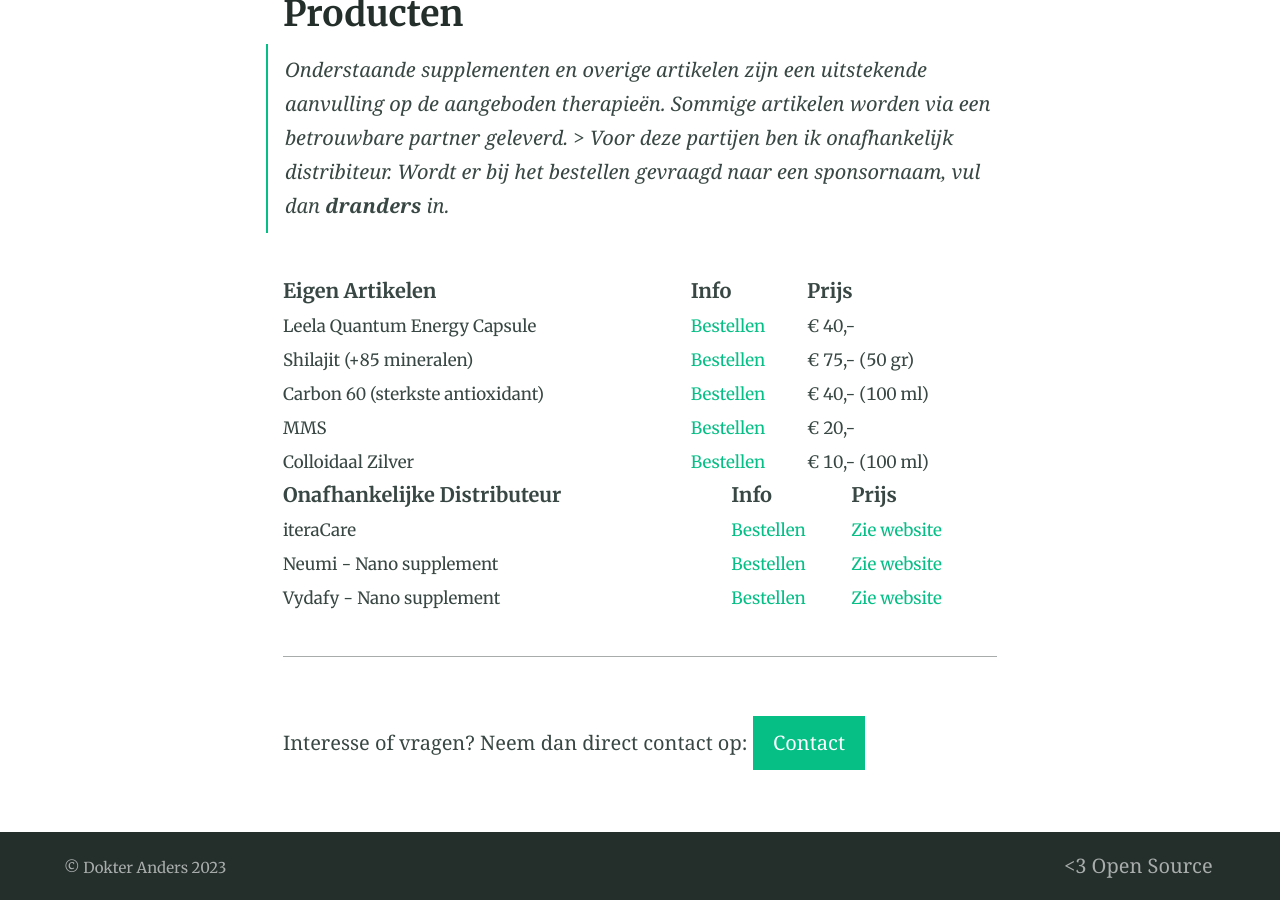
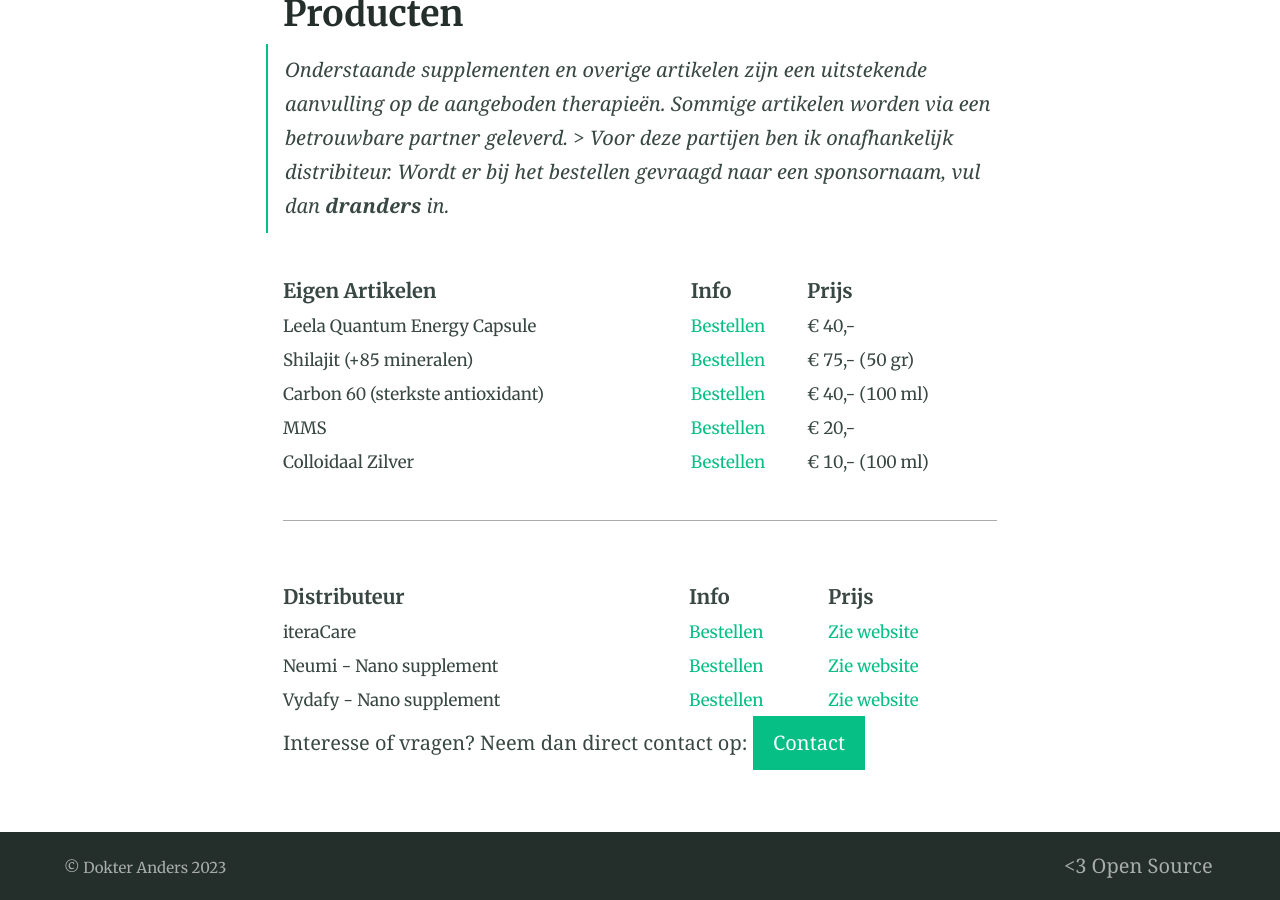
Before and after one commit to dokteranders/dokteranders.com, a Jekyll site: the page built from behandelingen.md, in a window 1280 px wide and 900 px high, scrolled down 951 px. Built offline with Jekyll 4.4.1, drawn with Linux system fonts in a browser that asks for light colours.

Commit message:
Update behandelingen.md

```diff
--- a/behandelingen.md
+++ b/behandelingen.md
@@ -28,14 +28,13 @@
 | MMS | [Bestellen](https://vidafyglobal.com/dranders) | € 20,-
 | Colloidaal Zilver | [Bestellen](#/contact/)  | € 10,- (100 ml)
 
+---
 
-| **Onafhankelijke Distributeur** | **Info** | **Prijs** |
+| **Distributeur** | **Info** | **Prijs** |
 |--------|:-------|:-------|
 | iteraCare | [Bestellen](https://www.thzforyou.nl/producten-thz/) | [Zie website](https://vidafyglobal.com/dranders)
 | Neumi - Nano supplement | [Bestellen](https://dokteranders.neumi.com/) | [Zie website](https://dokteranders.neumie.com/)
 | Vydafy - Nano supplement | [Bestellen](https://vidafyglobal.com/dranders) | [Zie website](https://vidafyglobal.com/dranders)
 
----
-
 Interesse of vragen? Neem dan direct contact op:
 {% include button.html text="Contact" link="/contact/" %}
```
